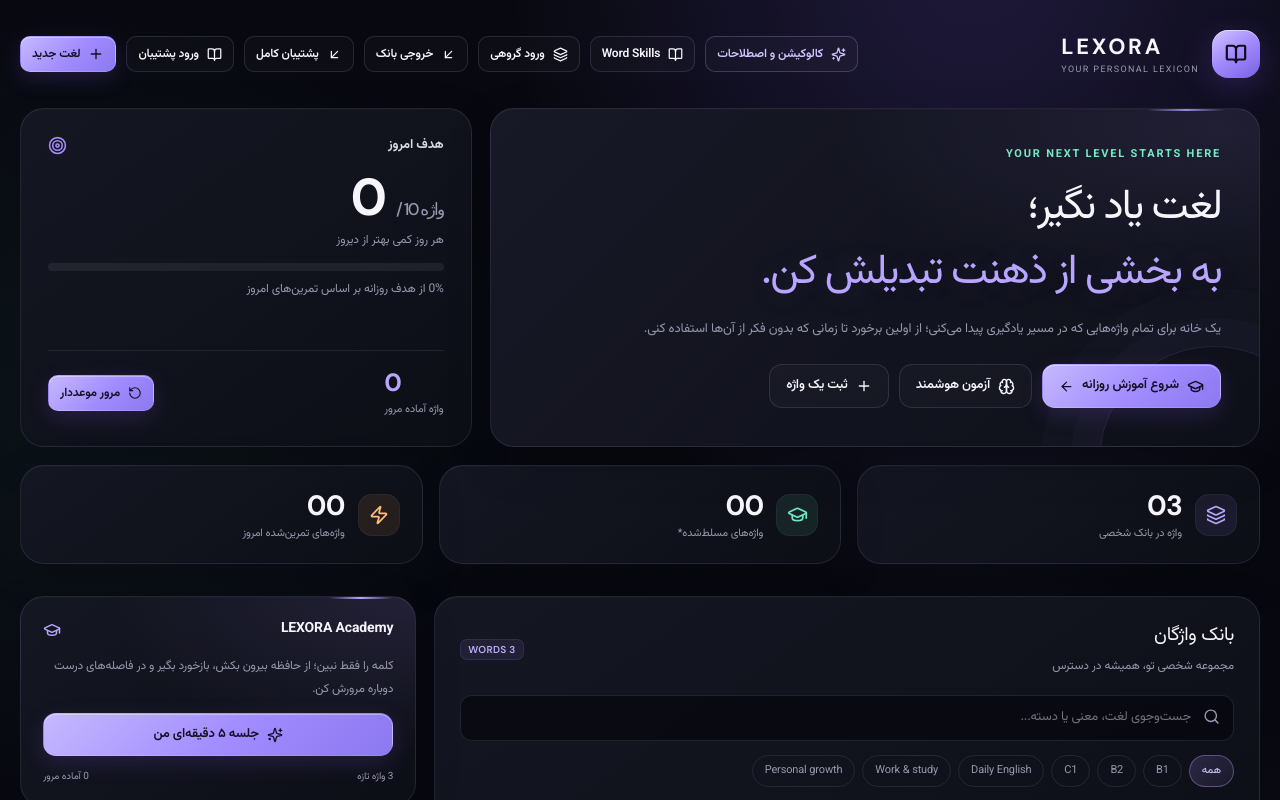
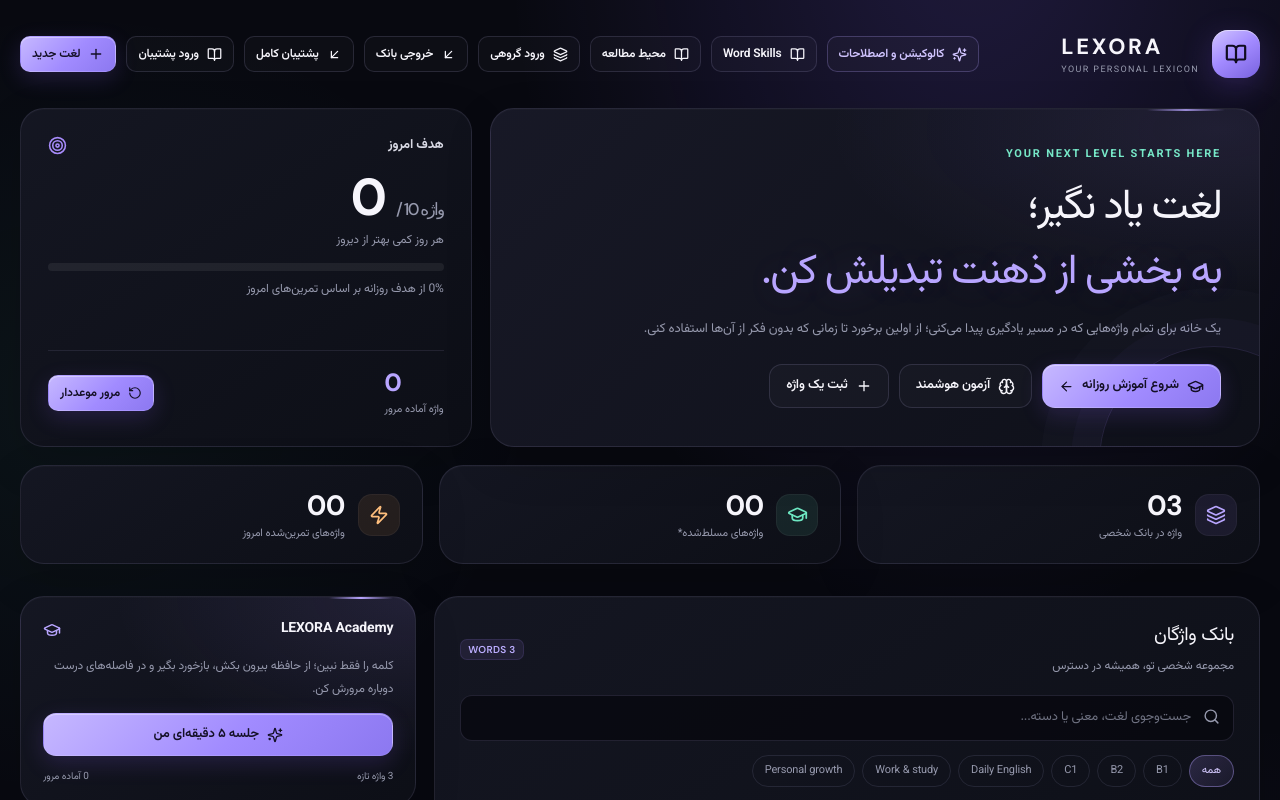
Before and after one commit to Rezadexi/LEXORA, a Next.js app: page /LEXORA/ in a window 1280 px wide. Shown: the top 800 px of the page. Built offline with nearby package versions, Linux system fonts and the light colour scheme.

Commit message:
Add Study Workspace navigation link

```diff
--- a/app/page.tsx
+++ b/app/page.tsx
@@ -827,6 +827,7 @@ export default function Home() {
         <div className="top-actions">
           <a className="btn btn-small coll-nav-link" href="/LEXORA/collocations/"><Sparkles size={15}/> کالوکیشن و اصطلاحات</a>
           <a className="btn btn-small wordskills-nav-link" href="/LEXORA/word-skills/"><BookOpen size={15}/> Word Skills</a>
+          <a className="btn btn-small" href="/LEXORA/study-workspace/"><BookOpen size={15}/> محیط مطالعه</a>
           <button className="btn btn-small" onClick={() => { setBulkText(""); setBulkMessage(""); setModal("bulk"); }}><Layers3 size={15}/> ورود گروهی</button>
           <button className="btn btn-small" onClick={exportWords}><ArrowDownLeft size={15}/> خروجی بانک</button>
           <button className="btn btn-small" onClick={exportFullBackup}><ArrowDownLeft size={15}/> پشتیبان کامل</button>
```
